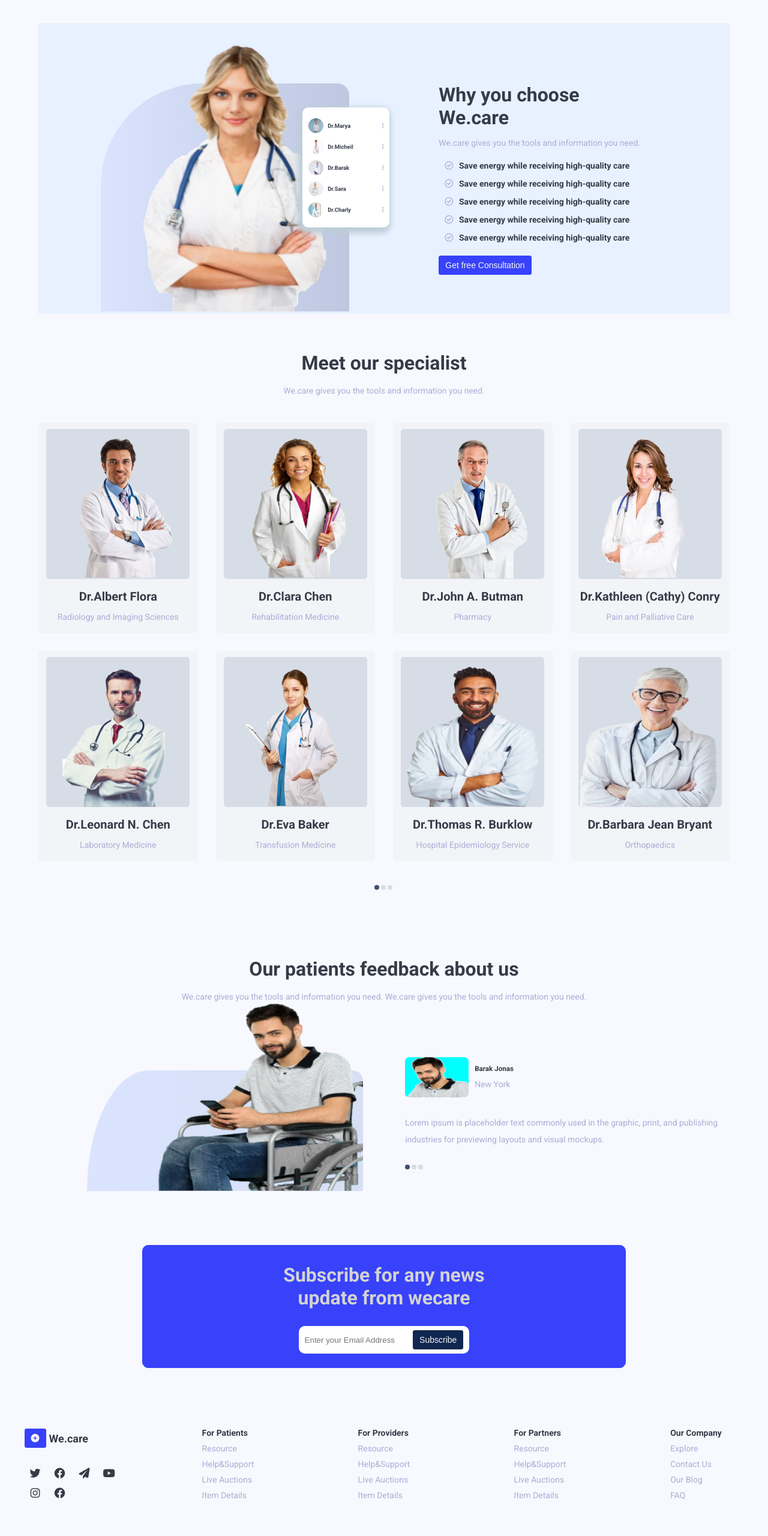
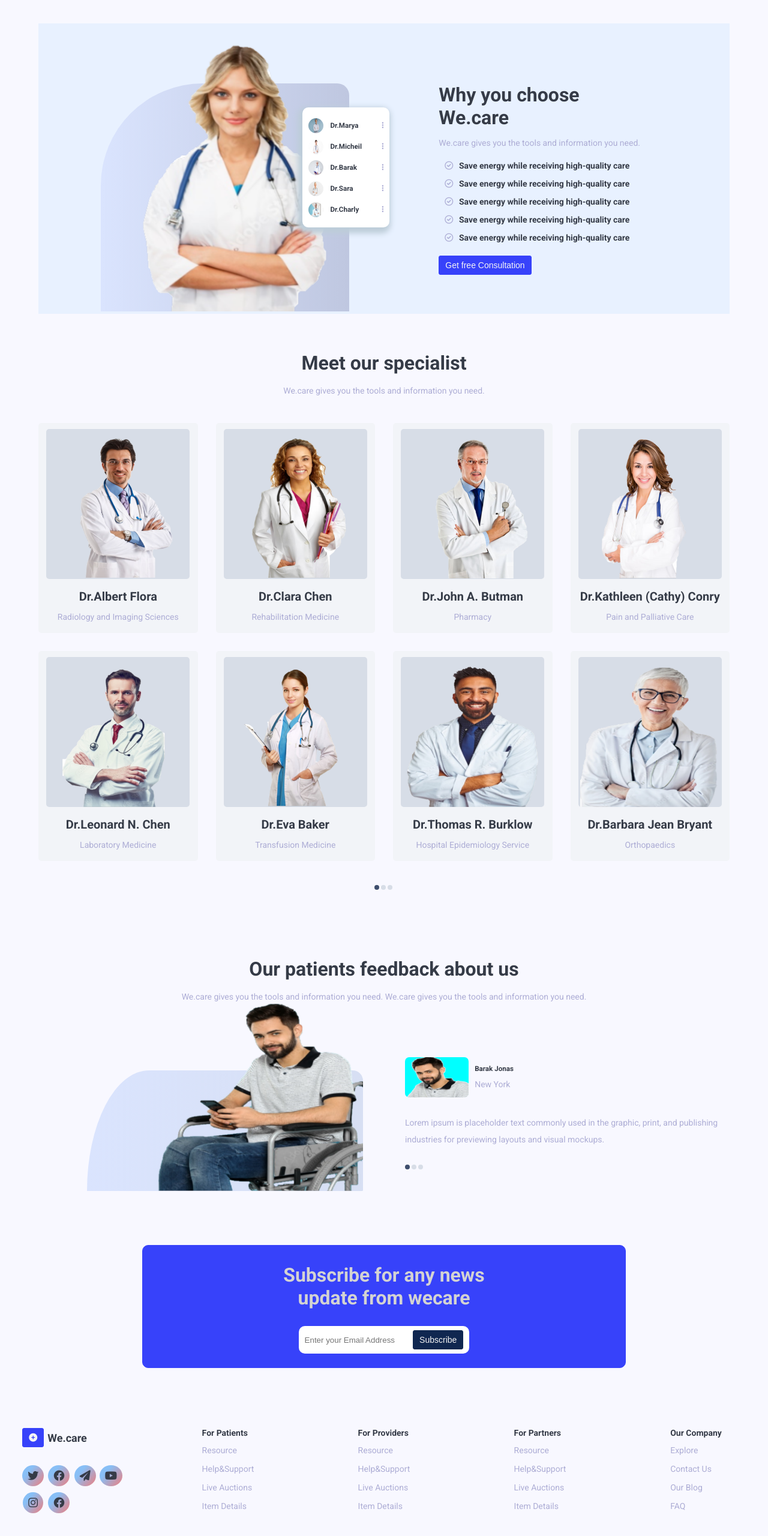
Before and after one commit to mahsaDp/Wecare, a plain HTML site: page index.html in a window 1280 px wide. Shown: the part 1509-4069 px from the top of the page at 60% size. Drawn offline with Linux system fonts and the light colour scheme.

Commit message:
first change

```diff
--- a/CSS/footer.css
+++ b/CSS/footer.css
@@ -29,7 +29,45 @@
     justify-self: start;
 }
 
+.footer-container__social{
+    display: inline-block;
+    padding: 7px 9px;
+    cursor: pointer;
+    border-radius: 50%;
+    background-size: 200% 200%;
+    background: linear-gradient(130deg, #88bff6 30%, #ee7e7e 100%);
+    animation: animated-gradient 0.5s linear infinite;
+}
+
+@keyframes animated-gradient {
+    25%{
+        background-position: left bottom;
+    }
+    50%{
+        background-position: right bottom;
+    }
+    75%{
+        background-position: right top;
+    }
+    100%{
+        background-position: left top;
+    }
+}
+
 .footer-container__link{
     display: grid;
     gap: 10px;
 }
+
+.footer-container__link>a:after{
+    content: '';
+    display: block;
+    width: 0;
+    height: 2px;
+    background-color: indianred;
+    transition: all 0.4s linear;
+}
+
+.footer-container__link>a:hover:after{
+    width: 100%;
+}
--- a/CSS/main.css
+++ b/CSS/main.css
@@ -282,7 +282,7 @@
 .doctorName{
     display: grid;
     grid-template-columns: minmax(25px, 1fr) 2fr 1fr;
-    gap: 7px;
+    gap: 10px;
     justify-content: center;
     align-items: center;
 }
@@ -291,17 +291,14 @@
     width: 25px;
     height: 25px;
     border-radius: 50%;
-    margin-right: 5px;
+    /*margin-right: 5px;*/
     align-self: start;
 }
 
-.doctorName h6{
-    width: 70px;
-}
 
 .doctorName i{
     justify-self: right;
-    font-size: 10px;
+    font-size: 12px;
 }
 
 .specialist{
@@ -331,10 +328,10 @@
 }
 
 
-.specialist-container>div>figure>img:hover{
-    transform: scale(1.1, 1.1);
-    overflow: hidden;
-}
+/*.specialist-container>div>figure>img:hover{*/
+/*    transform: scale(1.1, 1.1);*/
+/*    overflow: hidden;*/
+/*}*/
 
 .specialist-container>div img{
     width: 90%;
--- a/JS/index.js
+++ b/JS/index.js
@@ -5,13 +5,16 @@ let input= document.querySelectorAll('input')
 
 
 
-
 input.forEach(input =>{
+    let text=input.placeholder
     input.addEventListener('focus', function (){
         input.parentElement.style.border='2px solid lightblue'
+        input.placeholder=''
     })
 
-    input.addEventListener('focus', function (){
-        input.placeholder=''
+    input.addEventListener('focusout', function (){
+        input.parentElement.style.border='1px solid #efefef'
+        input.placeholder=text
     })
+
 })
--- a/index.html
+++ b/index.html
@@ -190,37 +190,37 @@
                     <ul class="grid">
                         <li class="doctorName">
                             <img src="image/Doctors/assets/5.jpg" alt="doctor">
-                            <h6>Dr.Marya</h6>
+                            <h5>Dr.Marya</h5>
                             <i class="fa-solid fa-ellipsis-vertical"></i>
                         </li>
                         <li class="doctorName">
                             <img src="image/Doctors/assets/3.jpg" alt="">
-                            <h6>Dr.Micheil</h6>
+                            <h5>Dr.Micheil</h5>
                             <i class="fa-solid fa-ellipsis-vertical"></i>
                         </li>
                         <li class="doctorName">
                             <img src="image/Doctors/assets/2.jpg" alt="">
-                            <h6>Dr.Barak</h6>
+                            <h5>Dr.Barak</h5>
                             <i class="fa-solid fa-ellipsis-vertical"></i>
                         </li>
                         <li class="doctorName">
                             <img src="image/Doctors/assets/6.jpg" alt="">
-                            <h6>Dr.Sara</h6>
+                            <h5>Dr.Sara</h5>
                             <i class="fa-solid fa-ellipsis-vertical"></i>
                         </li>
                         <li class="doctorName">
                             <img src="image/Doctors/assets/4.jpg" alt="">
-                            <h6>Dr.Charly</h6>
+                            <h5>Dr.Charly</h5>
                             <i class="fa-solid fa-ellipsis-vertical"></i>
                         </li>
                         <li class="doctorName">
                             <img src="image/Doctors/assets/8.jpg" alt="">
-                            <h6>Dr.Charly</h6>
+                            <h5>Dr.Charly</h5>
                             <i class="fa-solid fa-ellipsis-vertical"></i>
                         </li>
                         <li class="doctorName">
                             <img src="image/Doctors/assets/7.jpg" alt="">
-                            <h6>Dr.Charly</h6>
+                            <h5>Dr.Charly</h5>
                             <i class="fa-solid fa-ellipsis-vertical"></i>
                         </li>
                     </ul>
@@ -371,22 +371,22 @@
                     <i class="fa-solid fa-circle-plus"></i>
                 </div>
                 <h4>We.care</h4>
-                <div>
+                <div class="footer-container__social">
                     <i class="fa-brands fa-twitter"></i>
                 </div>
-                <div>
+                <div class="footer-container__social">
                     <i class="fa-brands fa-facebook"></i>
                 </div>
-                <div>
+                <div class="footer-container__social">
                     <i class="fa-solid fa-paper-plane"></i>
                 </div>
-                <div>
+                <div class="footer-container__social">
                     <i class="fa-brands fa-youtube"></i>
                 </div>
-                <div>
+                <div class="footer-container__social">
                     <i class="fa-brands fa-instagram"></i>
                 </div>
-                <div>
+                <div class="footer-container__social">
                     <i class="fa-brands fa-facebook"></i>
                 </div>
             </div>
```
Also changed, not shown: CSS/header.css (+17 -0 lines).
